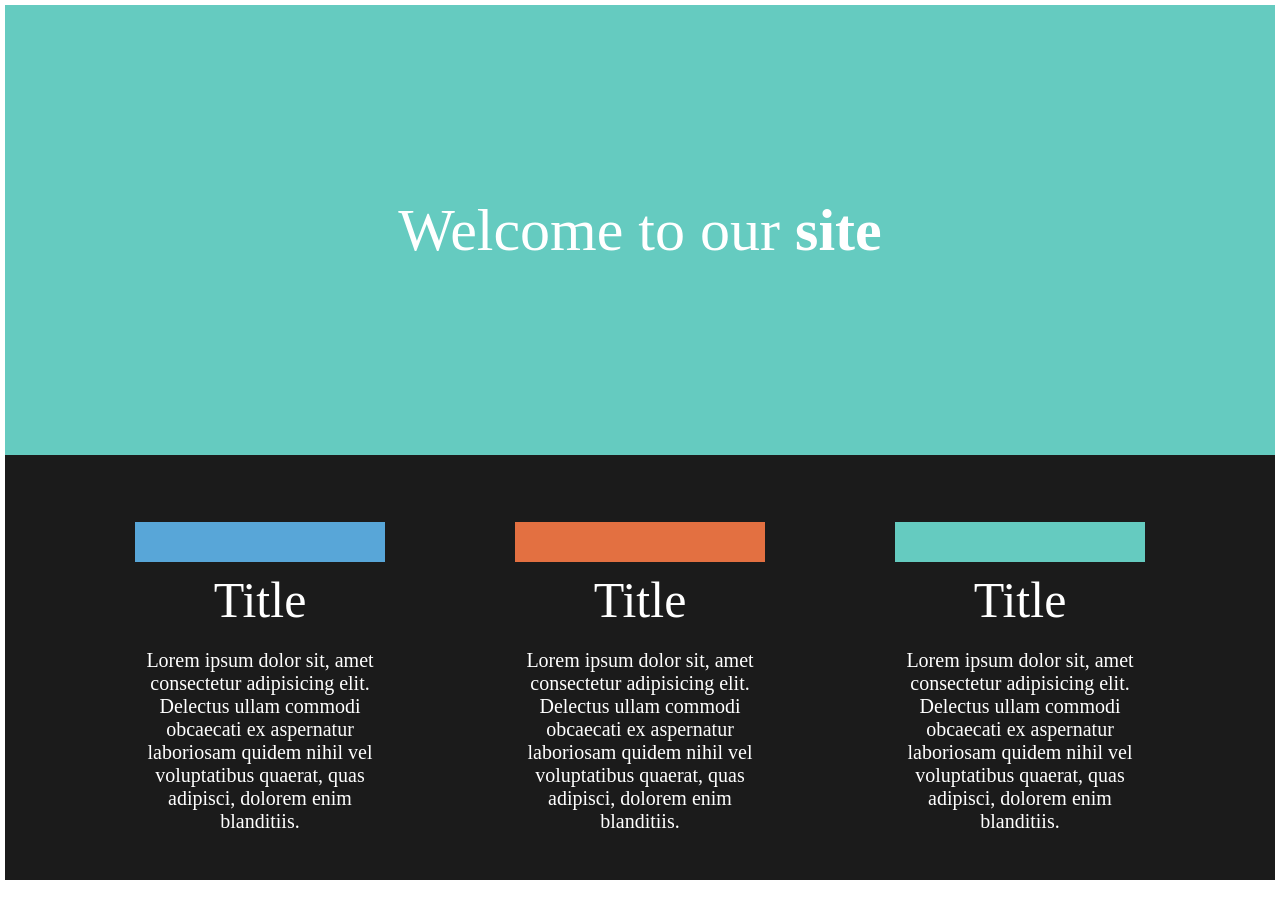
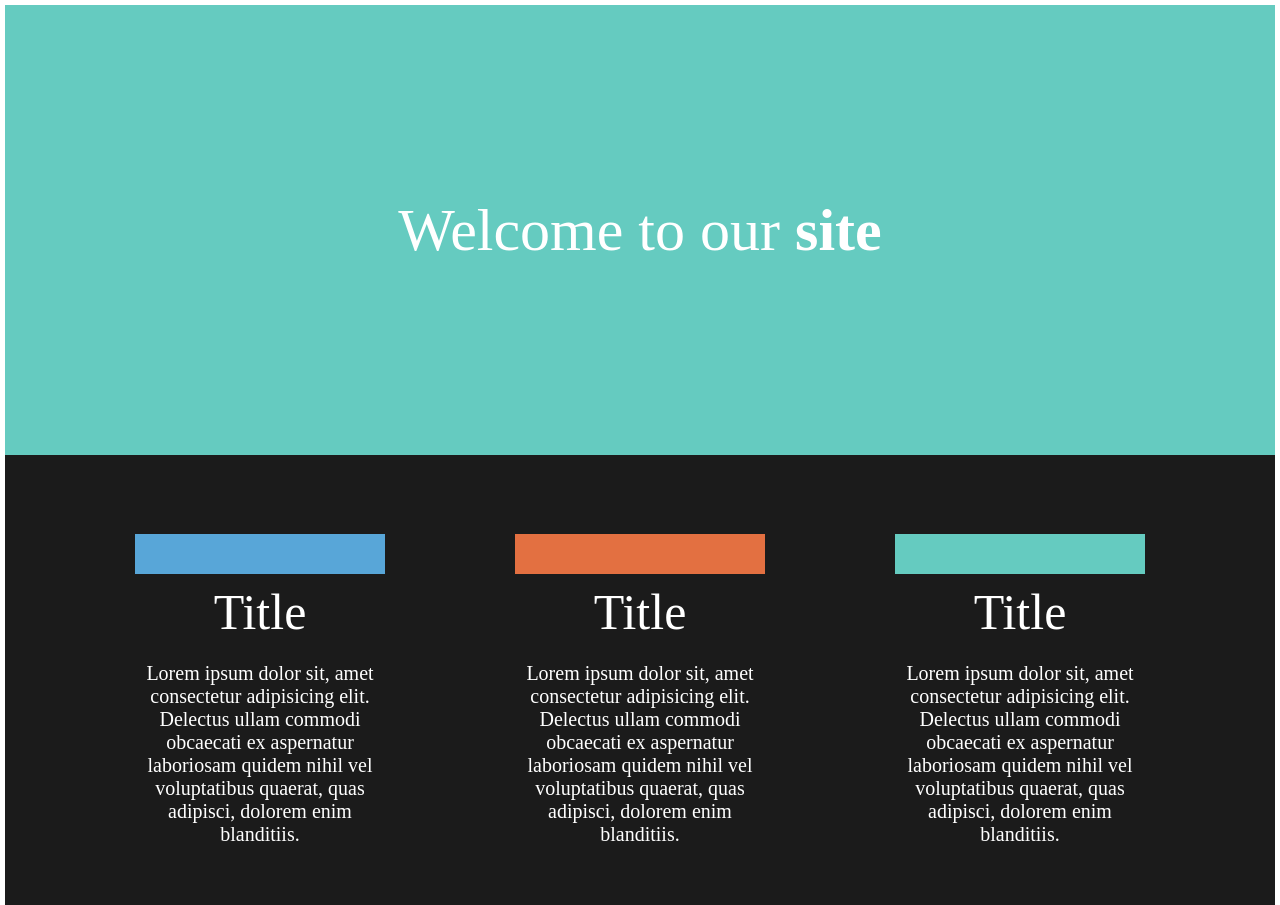
Before and after one commit to jpswt/First-Responsive-Website, a plain HTML site: page index.html in a window 1280 px wide. Before the commit the page ends 880 px from the top, so only its background shows below. Drawn offline with Linux system fonts and the light colour scheme.

Commit message:
fix section height

```diff
--- a/css/styles.css
+++ b/css/styles.css
@@ -59,8 +59,7 @@ p {
 
 section {
 	background: white;
-
-	min-height: 400px;
+	min-height: 450px;
 	display: flex;
 	justify-content: space-evenly;
 	align-items: center;
```
